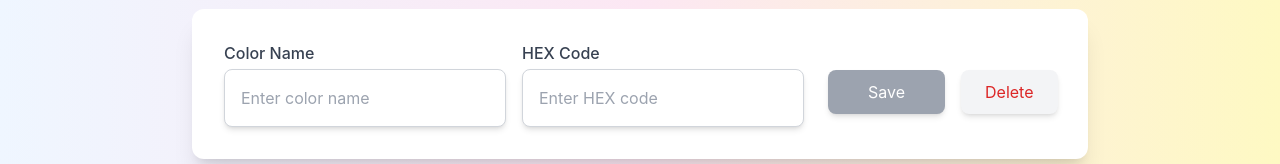
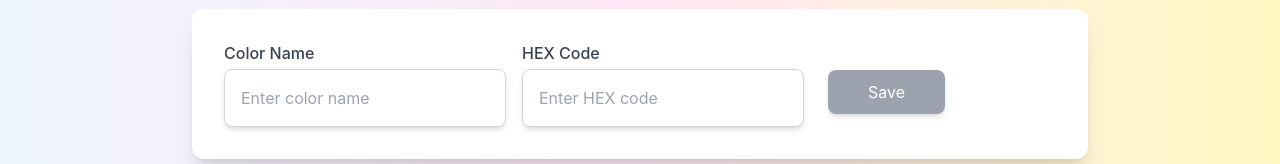
Before and after one commit to sandra-frontdev/spring-palette, a React (Create React App) app: page / in a window 1280 px wide. Shown: the part 135-299 px from the top of the page. Built offline with nearby package versions, Linux system fonts and the light colour scheme; no server answers; the database is empty.

Commit message:
Applying fix to card

```diff
--- a/src/Components/ColorForm/ColorForm.tsx
+++ b/src/Components/ColorForm/ColorForm.tsx
@@ -84,12 +84,6 @@ export const ColorForm: FC<ColorFormProps> = ({ saveColor, deleteColor, colors }
         >
           Save
         </button>
-        <button
-          onClick={() => deleteColor(colorHex)}
-          className="px-6 py-2.5 text-base text-red-600 rounded-lg shadow-md transition-all ml-4 bg-gray-100 hover:bg-red-100"
-        >
-          Delete
-        </button>
       </div>
 
       {hexError && (
```
